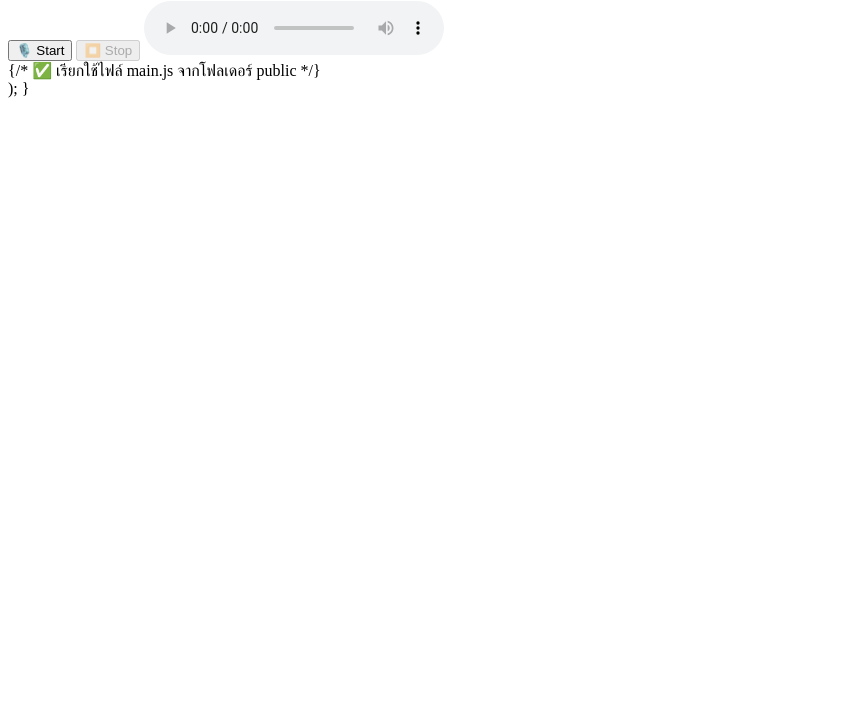
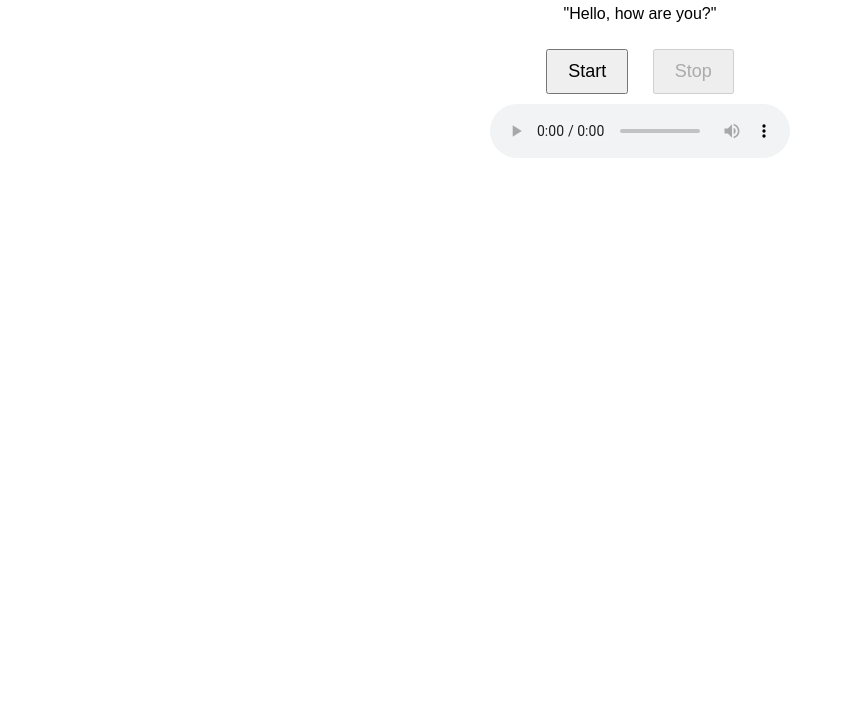
Before and after one commit to Fantastic991/AI-VOICE, a website: page index.html in a window 1280 px wide. Shown: the part 93-800 px from the top of the page, without its empty margins (0-844 px from the left). Drawn offline with Linux system fonts and the light colour scheme.

Commit message:
Update index.html

```diff
--- a/index.html
+++ b/index.html
@@ -1,15 +1,40 @@
-export default function Home() {
-  return (
-    <div>
-      <h2>🎤 AI ตรวจการออกเสียง</h2>
-      <button id="startBtn">🎙️ Start</button>
-      <button id="stopBtn" disabled>⏹️ Stop</button>
-      <audio id="playback" controls></audio>
-      <div id="scoreDiv"></div>
+<!DOCTYPE html>
+<html lang="th">
+<head>
+  <meta charset="UTF-8" />
+  <meta name="viewport" content="width=device-width, initial-scale=1.0" />
+  <title>AI ตรวจการออกเสียง</title>
+  <style>
+    body {
+      font-family: "Prompt", sans-serif;
+      text-align: center;
+      margin-top: 50px;
+    }
+    button {
+      font-size: 18px;
+      padding: 10px 20px;
+      margin: 10px;
+    }
+    #score {
+      margin-top: 20px;
+      font-size: 20px;
+    }
+  </style>
+</head>
+<body>
+  <h2>🎤 AI ตรวจการออกเสียง</h2>
 
-      {/* ✅ เรียกใช้ไฟล์ main.js จากโฟลเดอร์ public */}
-      <script src="/main.js"></script>
-    </div>
-  );
-}
-<script src="main.js"></script>
+  <p id="sentence">"Hello, how are you?"</p>
+
+  <button id="start">Start</button>
+  <button id="stop" disabled>Stop</button>
+
+  <br />
+  <audio id="playback" controls></audio>
+
+  <div id="score"></div>
+
+  <!-- ✅ เรียก main.js -->
+  <script src="main.js"></script>
+</body>
+</html>
```
